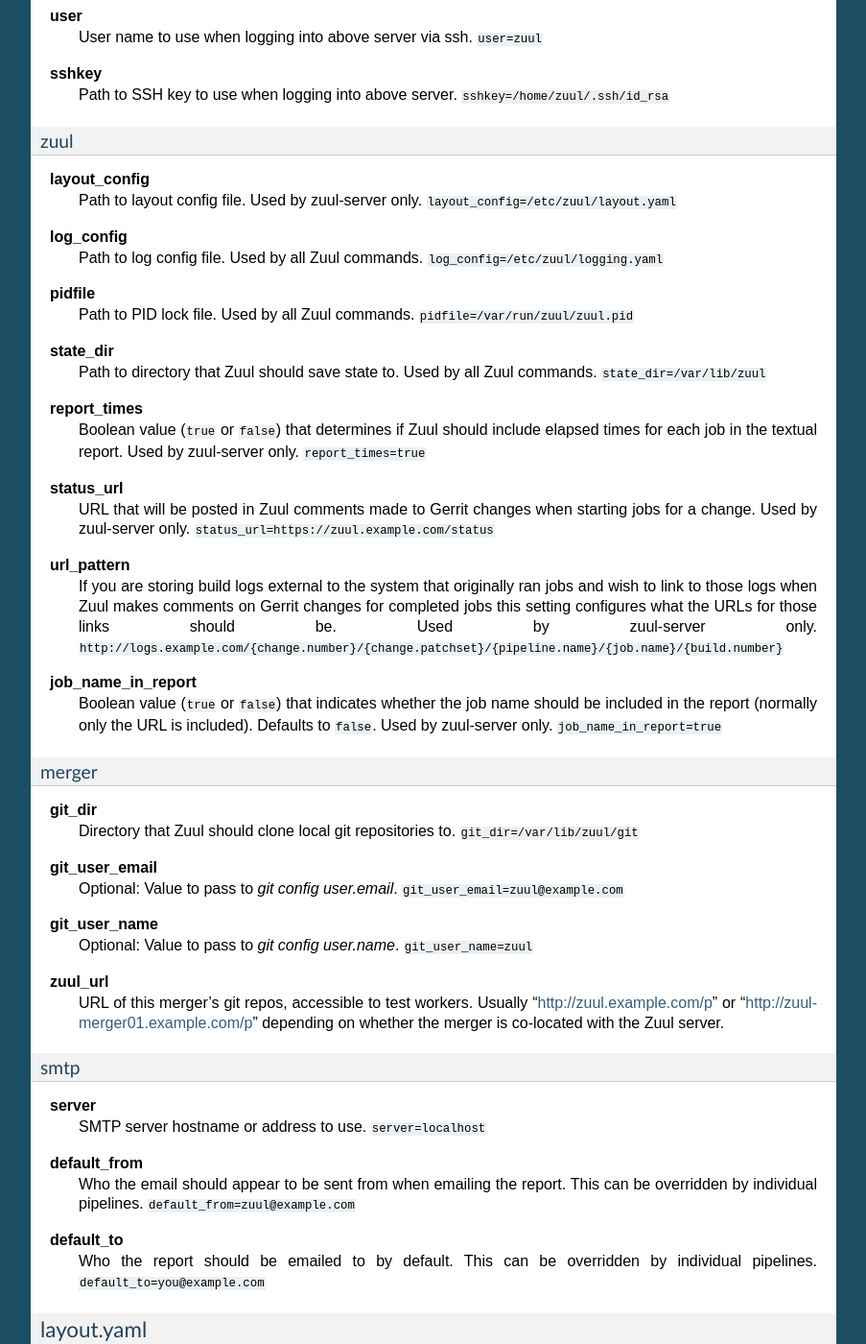
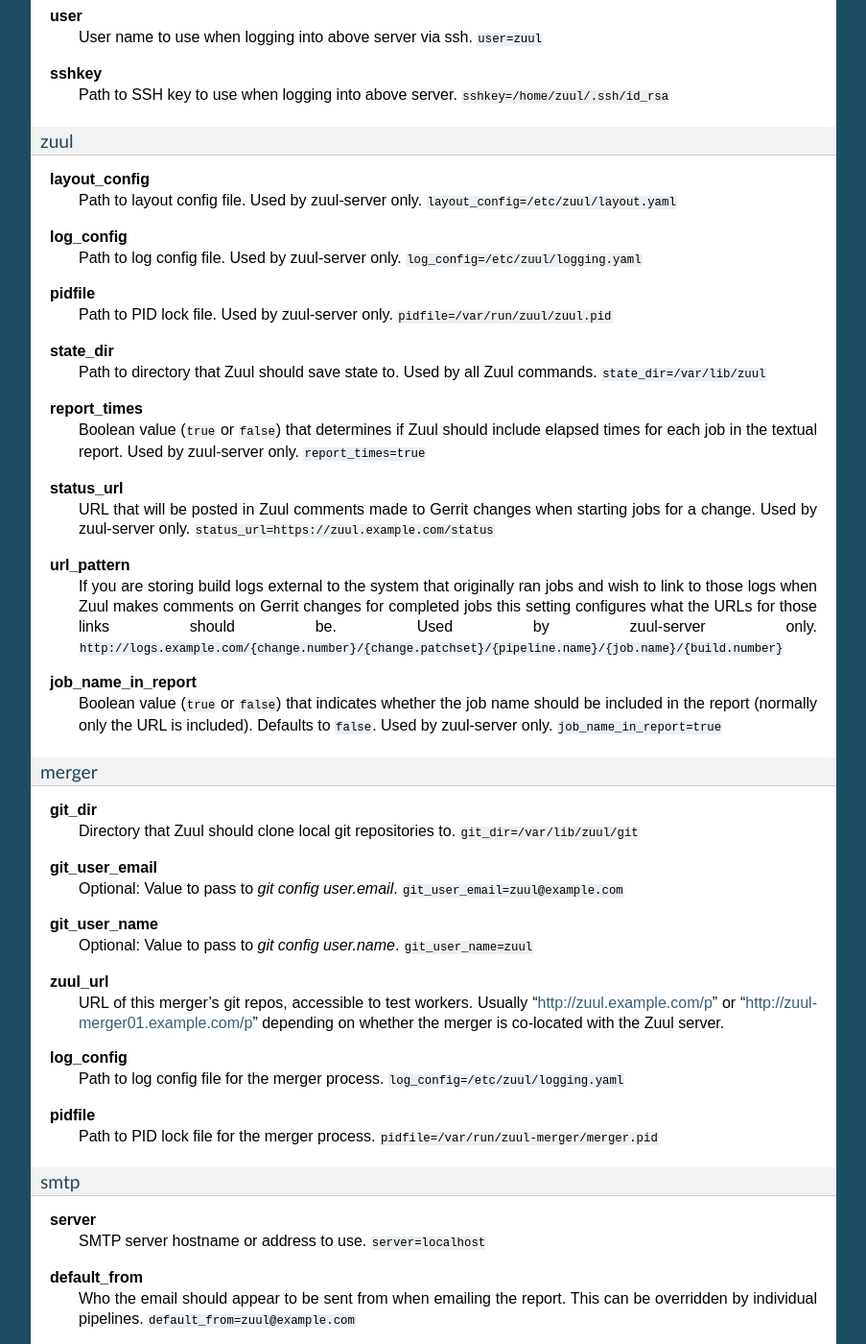
Before and after one commit to openstack-infra/zuul, a Sphinx documentation site: the page built from doc/source/zuul.rst, in a window 1280 px wide and 1400 px high, scrolled down 1171 px. Shown: the whole window at 96% size, without its empty margins (198-1101 px from the left). Built offline with Sphinx 7.4.7, drawn with Linux system fonts in a browser that asks for light colours.

Commit message:
Separate merger/server pidfile/logging better
So that they may safely coexist on a single host.

Change-Id: I64698423670bf11051c40ad80427643dd0f3d0cd

```diff
--- a/doc/source/zuul.rst
+++ b/doc/source/zuul.rst
@@ -87,11 +87,11 @@
   ``layout_config=/etc/zuul/layout.yaml``
 
 **log_config**
-  Path to log config file.  Used by all Zuul commands.
+  Path to log config file.  Used by zuul-server only.
   ``log_config=/etc/zuul/logging.yaml``
 
 **pidfile**
-  Path to PID lock file.  Used by all Zuul commands.
+  Path to PID lock file.  Used by zuul-server only.
   ``pidfile=/var/run/zuul/zuul.pid``
 
 **state_dir**
@@ -142,6 +142,14 @@
   URL of this merger's git repos, accessible to test workers.  Usually
   "http://zuul.example.com/p" or "http://zuul-merger01.example.com/p"
   depending on whether the merger is co-located with the Zuul server.
+
+**log_config**
+  Path to log config file for the merger process.
+  ``log_config=/etc/zuul/logging.yaml``
+
+**pidfile**
+  Path to PID lock file for the merger process.
+  ``pidfile=/var/run/zuul-merger/merger.pid``
 
 smtp
 """"
```
Also changed, not shown: 1 other file.
